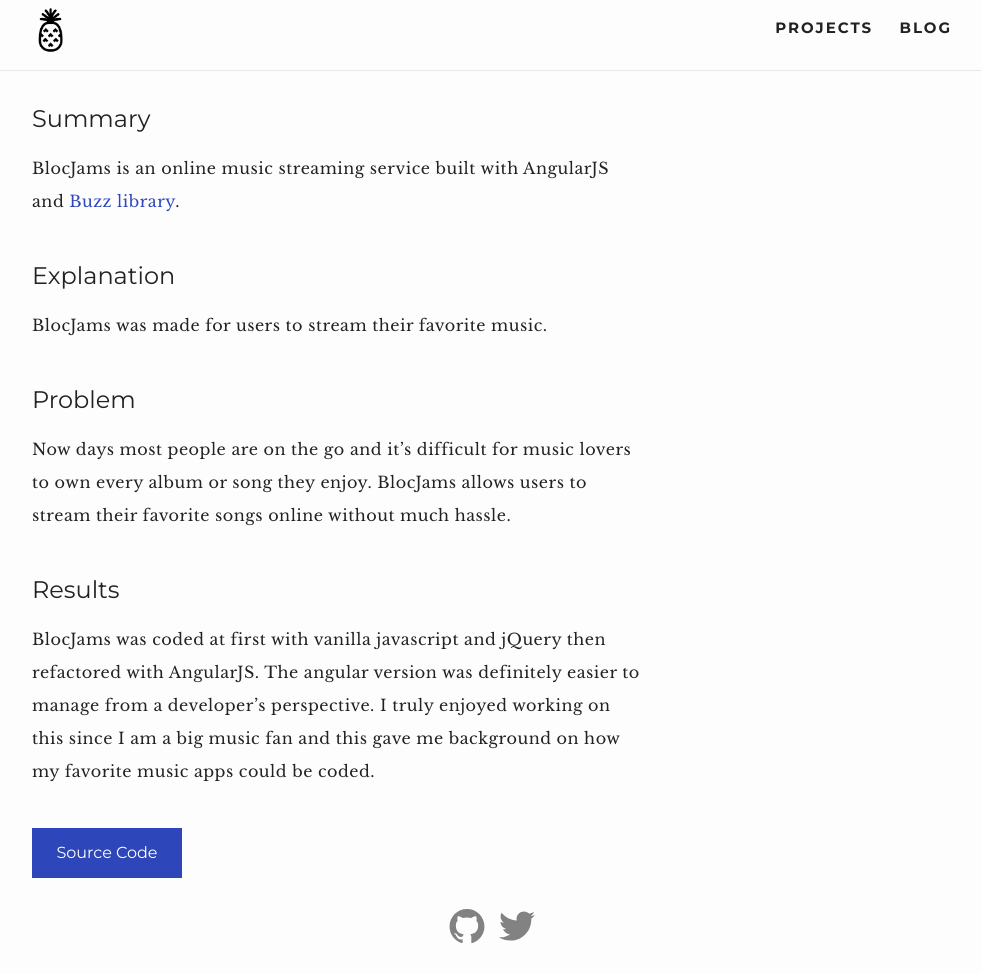
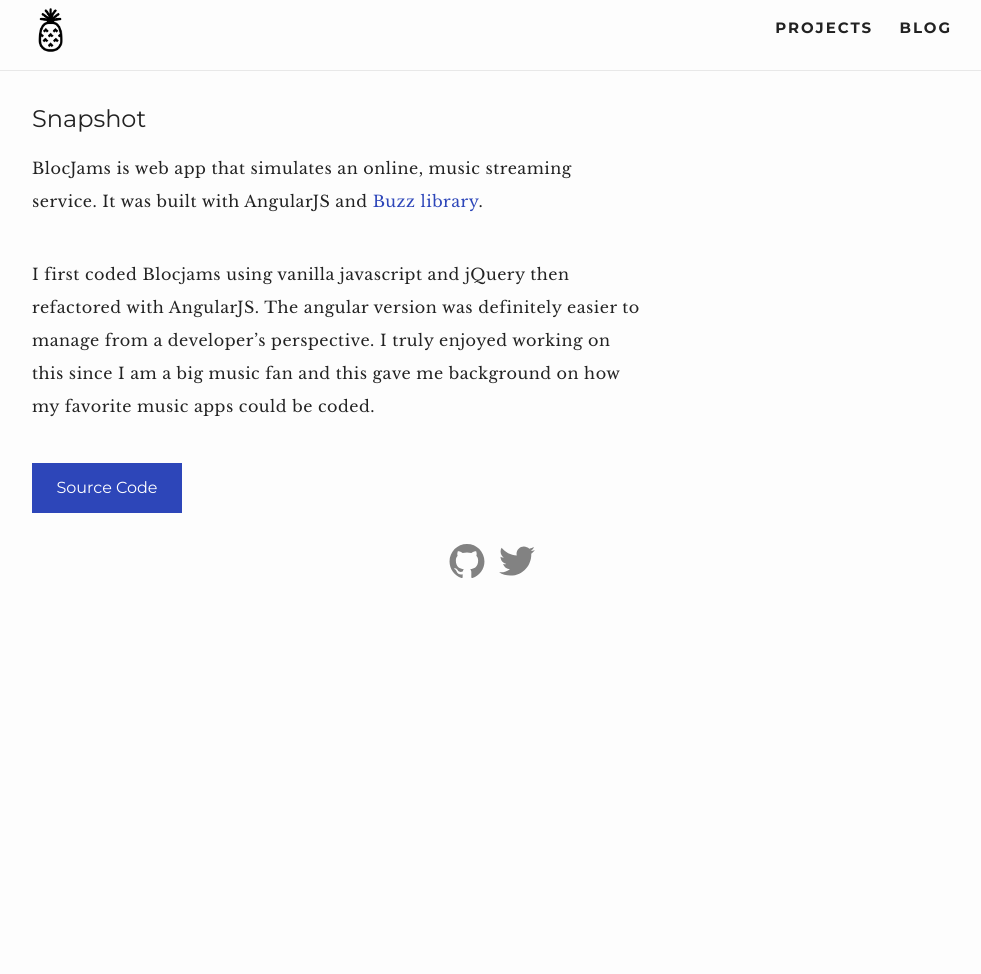
Before and after one commit to javierforero/javierforero.github.io, a Jekyll site: the page built from _projects/bloc-jams.md, in a window 1280 px wide. Shown: the whole page, without its empty margins (148-1129 px from the left). Built offline with Jekyll 4.4.1, drawn with Linux system fonts in a browser that asks for light colours; after the commit the page ends 900 px from its top, so only the background shows below that.

Commit message:
edited blocjams

```diff
--- a/_projects/bloc-jams.md
+++ b/_projects/bloc-jams.md
@@ -2,27 +2,12 @@
 layout: projects
 title: BlocJams
 src-code: https://github.com/javierforero/bloc-jams-angular
-short-description: "Blocjams is an online music streaming service that offers free music streaming."
+short-description: "Blocjams is a music streaming service."
 ---
 
-Summary
-=======
-
-BlocJams is an online music streaming service built with AngularJS and [Buzz library](http://buzz.jaysalvat.com/){:target="_blank"}.
-
-
-Explanation
-============
-
-BlocJams was made for users to stream their favorite music.
-
-Problem
+Snapshot
 ========
 
-Now days most people are on the go and it's difficult for music lovers to own every album or song they enjoy. BlocJams allows users to stream their favorite songs online without much hassle.
+BlocJams is web app that simulates an online, music streaming service. It was built with AngularJS and [Buzz library](http://buzz.jaysalvat.com/){:target="_blank"}.
 
-
-Results
-========
-
-BlocJams was coded at first with vanilla javascript and jQuery then refactored with AngularJS. The angular version was definitely easier to manage from a developer's perspective. I truly enjoyed working on this since I am a big music fan and this gave me background on how my favorite music apps could be coded.
+I first coded Blocjams using vanilla javascript and jQuery then refactored with AngularJS. The angular version was definitely easier to manage from a developer's perspective. I truly enjoyed working on this since I am a big music fan and this gave me background on how my favorite music apps could be coded.
```
